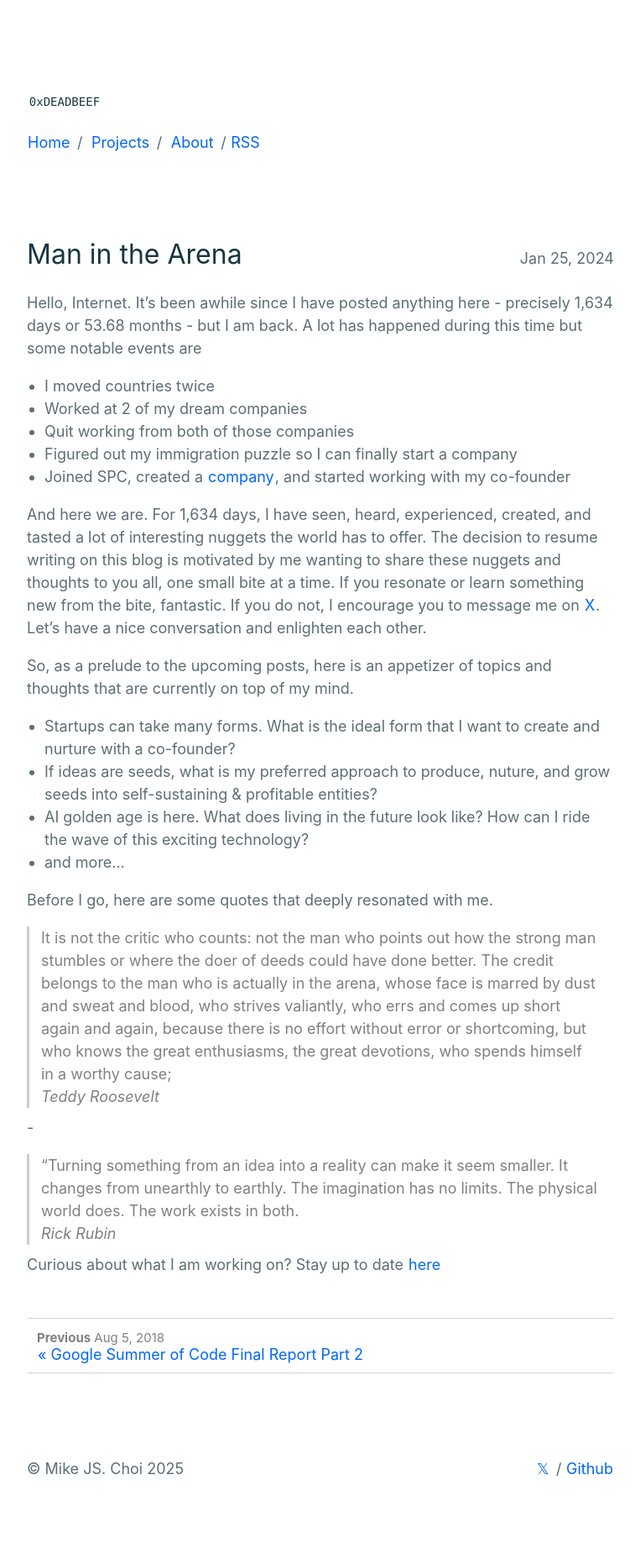
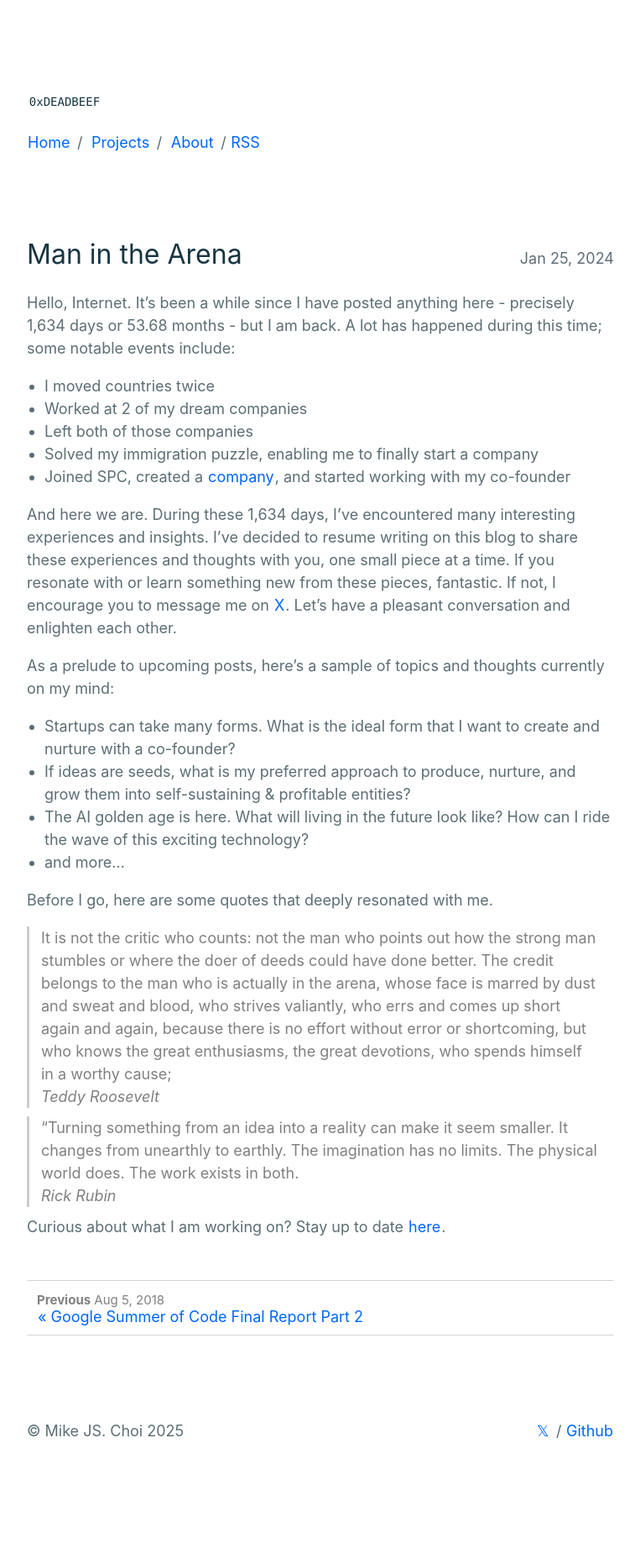
Before and after one commit to mkchoi212/mkchoi212.github.io, a Jekyll site: the page built from _posts/2023-01-25-man-in-the-arena.md, in a window 1280 px wide. Shown: the whole page at 84% size, without its empty margins (258-1021 px from the left). Built offline with Jekyll 4.4.1, drawn with Linux system fonts in a browser that asks for light colours; after the commit the page ends 1817 px from its top, so only the background shows below that.

Commit message:
edit post

```diff
--- a/_posts/2023-01-25-man-in-the-arena.md
+++ b/_posts/2023-01-25-man-in-the-arena.md
@@ -5,23 +5,23 @@ date:   2024-01-25 15:23:11 +0900
 comments: true
 ---
 
-Hello, Internet. It's been awhile since I have posted anything here - precisely 1,634 days or 53.68 months - but I am back. A lot has happened during this time but some notable events are
+Hello, Internet. It's been a while since I have posted anything here - precisely 1,634 days or 53.68 months - but I am back. A lot has happened during this time; some notable events include:
 
 - I moved countries twice
 - Worked at 2 of my dream companies
-- Quit working from both of those companies
-- Figured out my immigration puzzle so I can finally start a company
+- Left both of those companies
+- Solved my immigration puzzle, enabling me to finally start a company
 - Joined SPC, created a [company](https://www.studiolanes.com), and started working with my co-founder
 
-And here we are. For 1,634 days, I have seen, heard, experienced, created, and tasted a lot of interesting nuggets the world has to offer. The decision to resume writing on this blog is motivated by me wanting to share these nuggets and thoughts to you all, one small bite at a time. If you resonate or learn something new from the bite, fantastic. If you do not, I encourage you to message me on [X](https://x.com/guard_if). Let's have a nice conversation and enlighten each other.
+And here we are. During these 1,634 days, I've encountered many interesting experiences and insights. I've decided to resume writing on this blog to share these experiences and thoughts with you, one small piece at a time. If you resonate with or learn something new from these pieces, fantastic. If not, I encourage you to message me on [X](https://x.com/guard_if). Let's have a pleasant conversation and enlighten each other.
 
 
-So, as a prelude to the upcoming posts, here is an appetizer of topics and thoughts that are currently on top of my mind.
+As a prelude to upcoming posts, here's a sample of topics and thoughts currently on my mind:
 
 
 - Startups can take many forms. What is the ideal form that I want to create and nurture with a co-founder?
-- If ideas are seeds, what is my preferred approach to produce, nuture, and grow seeds into self-sustaining & profitable entities?
-- AI golden age is here. What does living in the future look like? How can I ride the wave of this exciting technology?
+- If ideas are seeds, what is my preferred approach to produce, nurture, and grow them into self-sustaining & profitable entities?
+- The AI golden age is here. What will living in the future look like? How can I ride the wave of this exciting technology?
 - and more...
 
 
@@ -30,8 +30,6 @@ Before I go, here are some quotes that deeply resonated with me.
 > It is not the critic who counts: not the man who points out how the strong man stumbles or where the doer of deeds could have done better. The credit belongs to the man who is actually in the arena, whose face is marred by dust and sweat and blood, who strives valiantly, who errs and comes up short again and again, because there is no effort without error or shortcoming, but who knows the great enthusiasms, the great devotions, who spends himself in a worthy cause;
 >
 > *Teddy Roosevelt*
-
--
 
 > “Turning something from an idea into a reality can make it seem smaller.
 > It changes from unearthly to earthly.
@@ -42,4 +40,4 @@ Before I go, here are some quotes that deeply resonated with me.
 
 
 
-Curious about what I am working on? Stay up to date [here](https://www.studiolanes.com)
+Curious about what I am working on? Stay up to date [here](https://www.studiolanes.com).
```
